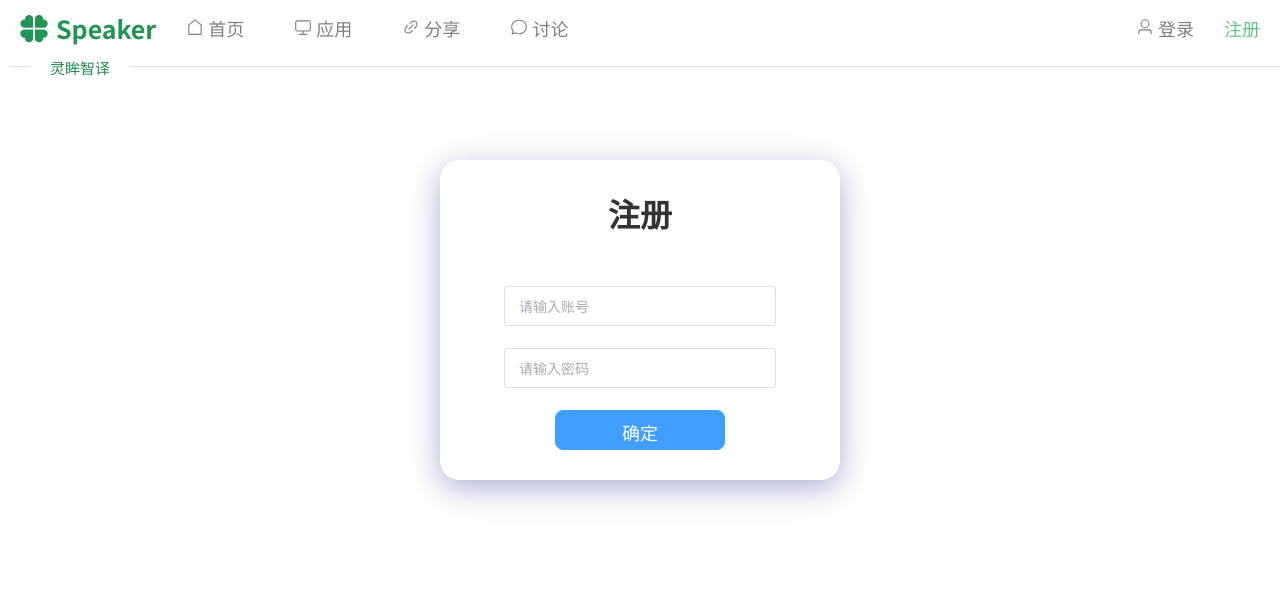
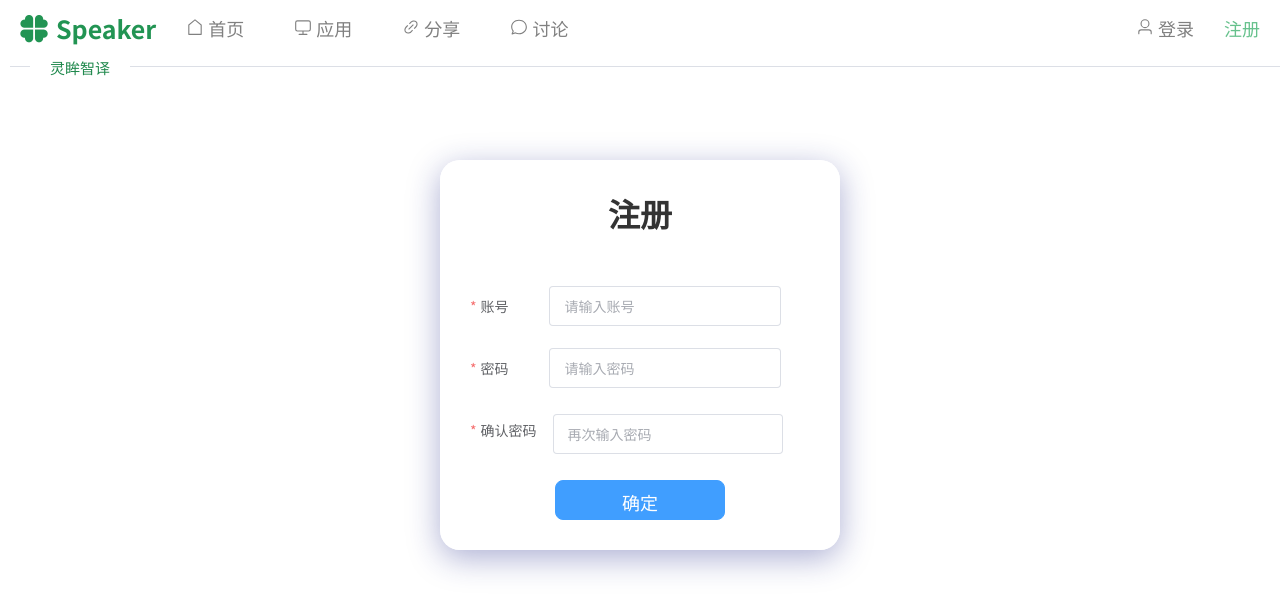
Before and after one commit to lindaren-user/speaker-fe, a Vue app in the folder speaker-vue/: page /register in a window 1280 px wide. Shown: the top 612 px of the page. Built offline with nearby package versions, Linux system fonts and the light colour scheme.

Commit message:
css修改+login

```diff
--- a/speaker-vue/src/components/VideoTag.vue
+++ b/speaker-vue/src/components/VideoTag.vue
@@ -133,6 +133,13 @@ const filteredVideos = computed(() => {
   }
 });
 
+filteredVideos.value.push({
+  id: ``,
+  isUploaded: false,
+  type: 'file',
+  timeStamp: new Date(),
+});
+
 const triggerChange = (video) => {
   emittr.emit('changeDialogVisible', video);
 };
@@ -182,7 +189,7 @@ ul {
   transform: translateY(-2px);
 }
 .videoinf.actived {
-  background-color: green;
+  background-color: rgb(242, 244, 243);
 }
 .right {
   float: right;
--- a/speaker-vue/src/stores/user.js
+++ b/speaker-vue/src/stores/user.js
@@ -2,16 +2,16 @@ import { defineStore } from 'pinia';
 import { ref } from 'vue';
 
 export const useUserStore = defineStore('user', () => {
-  const user = ref(JSON.parse(localStorage.getItem('user')) || null);
+  const user = ref(JSON.parse(sessionStorage.getItem('user')) || null);
 
   const changeUser = (value) => {
     user.value = value;
-    localStorage.setItem('user', JSON.stringify(value));
+    sessionStorage.setItem('user', JSON.stringify(value));
   };
 
   const logout = () => {
     user.value = null;
-    localStorage.removeItem('user');
+    sessionStorage.removeItem('user');
   };
 
   return { user, changeUser, logout };
--- a/speaker-vue/src/views/Login.vue
+++ b/speaker-vue/src/views/Login.vue
@@ -3,11 +3,11 @@
     <div class="index-box">
       <h2 class="title">登录</h2>
       <el-form :model="form" :rules="rules" ref="formRef" size="large" style="margin-top: 30px">
-        <el-form-item label="" prop="username">
+        <el-form-item label="账号" prop="username">
           <el-input v-model="form.username" placeholder="请输入账号" class="input"></el-input>
         </el-form-item>
 
-        <el-form-item label="" prop="password">
+        <el-form-item label="密码" prop="password">
           <el-input
             v-model="form.password"
             placeholder="请输入密码"
@@ -49,8 +49,6 @@ const rules = {
 };
 
 const login = () => {
-  userStore.changeUser('lindaren');
-
   formRef.value?.validate((valid) => {
     if (valid) {
       request
--- a/speaker-vue/src/views/Register.vue
+++ b/speaker-vue/src/views/Register.vue
@@ -3,11 +3,11 @@
     <div class="index-box">
       <h2 class="title">注册</h2>
       <el-form :model="form" :rules="rules" ref="formRef" size="large" style="margin-top: 30px">
-        <el-form-item label="" prop="username">
+        <el-form-item label="账号" prop="username">
           <el-input v-model="form.username" placeholder="请输入账号" class="input"></el-input>
         </el-form-item>
 
-        <el-form-item label="" prop="password">
+        <el-form-item label="密码" prop="password">
           <el-input
             v-model="form.password"
             placeholder="请输入密码"
@@ -16,7 +16,16 @@
           ></el-input>
         </el-form-item>
 
-        <el-button @click="login" type="primary" class="submit-button button">确定</el-button>
+        <el-form-item label="确认密码" prop="secondPwd">
+          <el-input
+            v-model="form.secondPwd"
+            placeholder="再次输入密码"
+            show-password
+            class="sInput"
+          ></el-input>
+        </el-form-item>
+
+        <el-button @click="register" type="primary" class="submit-button button">确定</el-button>
       </el-form>
     </div>
   </div>
@@ -25,38 +34,50 @@
 <script setup>
 import { ref, reactive, toRaw } from 'vue';
 import { useRouter } from 'vue-router';
-import { useUserStore } from '@/stores/user';
 import request from '@/utils/request';
+import { ElMessage } from 'element-plus';
 
 const formRef = ref(null);
 const router = useRouter();
-const userStore = useUserStore();
 
 const form = reactive({
   username: '',
   password: '',
+  secondPwd: '',
 });
+
+const secondPwd = ref('');
 
 const rules = {
   username: [
     { required: true, message: '请输入账户（长度为9 - 11）', trigger: 'blur' },
-    { pattern: /^\w{9,11}$/, message: '请输入 9 - 11 位的数字', trigger: 'blur' },
+    { pattern: /^\w{9,11}$/, message: '请输入 9 - 11 位', trigger: 'blur' },
   ],
   password: [
     { required: true, message: '请输入密码(长度为11 - 15)', trigger: 'blur' },
-    { pattern: /^\w{11,15}$/, message: '请输入 11 - 15 位的数字', trigger: 'blur' },
+    { pattern: /^\w{11,15}$/, message: '请输入 11 - 15 位', trigger: 'blur' },
+  ],
+  secondPwd: [
+    { required: true, message: '', trigger: 'blur' },
+    { pattern: /^\w{11,15}$/, message: '请输入 11 - 15 位', trigger: 'blur' },
   ],
 };
 
-const login = () => {
+const register = () => {
   formRef.value?.validate((valid) => {
     if (valid) {
+      if (form.password !== form.secondPwd) {
+        ElMessage.error('前后两次密码不一致');
+        return;
+      }
       request
-        .post('/api/login', toRaw(form))
+        .post('/api/register', {
+          username: form.username,
+          password: form.password,
+        })
         .then((res) => {
           if (res.code == 200) {
             ElMessage.success('注册成功');
-            userStore.changeUser(form.username);
             router.replace('/login');
           } else {
             ElMessage.error(res.msg);
@@ -110,14 +131,22 @@ const login = () => {
   color: #555;
 }
 
-.el-input {
+/* 设置所有输入框的宽度 */
+.input {
+  width: 80%;
+  margin: auto;
   border-radius: 8px;
   transition: border-color 0.3s ease;
-  width: 80%;
-  margin: auto;
 }
 
-.el-input:hover {
+.sInput {
+  width: 88%;
+  margin: 4px;
+  border-radius: 8px;
+  transition: border-color 0.3s ease;
+}
+
+.input:hover {
   border-color: #409eff;
 }
 
```
